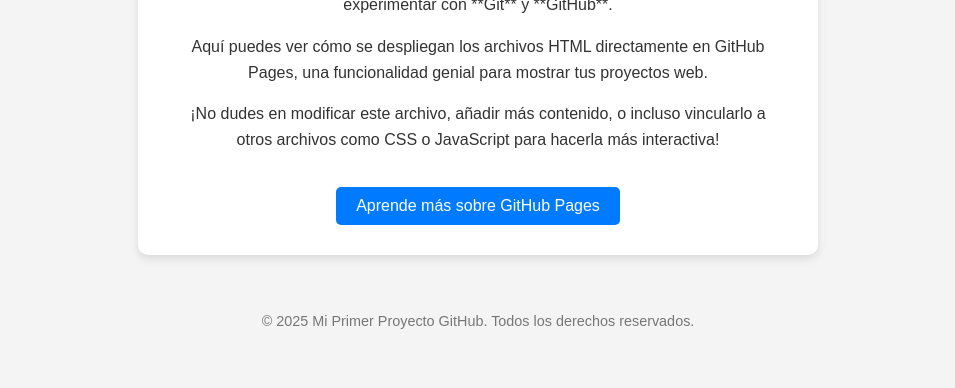
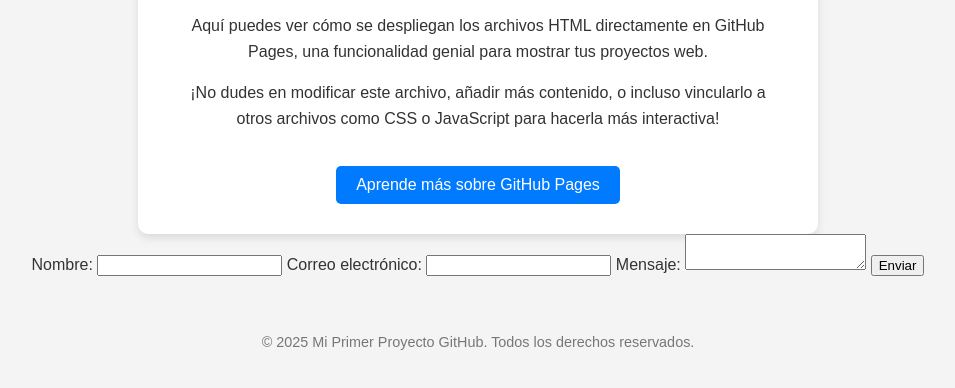
Before and after one commit to SergioAltadia/taskflow, a plain HTML site: page index.html in a window 1280 px wide. Shown: the part 336-724 px from the top of the page, without its empty margins (162-1117 px from the left). Drawn offline with Linux system fonts and the light colour scheme.

```diff
--- a/index.html
+++ b/index.html
@@ -63,6 +63,19 @@
         <a href="https://docs.github.com/es/pages" target="_blank" class="button-link">Aprende más sobre GitHub Pages</a>
     </div>
 
+<form action="/enviar-contacto" method="POST">
+  <label for="nombre">Nombre:</label>
+  <input type="text" id="nombre" name="nombre" required>
+
+  <label for="email">Correo electrónico:</label>
+  <input type="email" id="email" name="email" required>
+
+  <label for="mensaje">Mensaje:</label>
+  <textarea id="mensaje" name="mensaje" required></textarea>
+
+  <button type="submit">Enviar</button>
+</form>
+
     <footer>
         <p>&copy; 2025 Mi Primer Proyecto GitHub. Todos los derechos reservados.</p>
     </footer>
```
